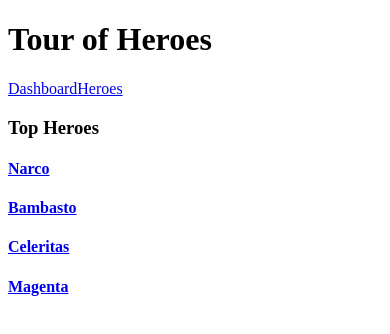
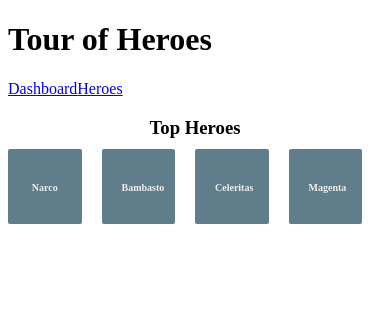
Before and after one commit to winksaville/angular-tour-of-heros, an Angular app: page /dashboard in a window 390 px wide. Shown: the top 334 px of the page. Built offline with nearby package versions, Linux system fonts and the light colour scheme.

Commit message:
Create dashboard.component.css and hero-detail.component.css
Add styleUrls to dashboard.component.ts and hero-detail.component.ts

```diff
--- /dev/null
+++ b/src/app/dashboard.component.css
@@ -0,0 +1,61 @@
+[class*='col-'] {
+  float: left;
+  padding-right: 20px;
+  padding-bottom: 20px;
+}
+[class*='col-']:last-of-type {
+  padding-right: 0;
+}
+a {
+  text-decoration: none;
+}
+*, *:after, *:before {
+  -webkit-box-sizing: border-box;
+  -moz-box-sizing: border-box;
+  box-sizing: border-box;
+}
+h3 {
+  text-align: center; margin-bottom: 0;
+}
+h4 {
+  position: relative;
+}
+.grid {
+  margin: 0;
+}
+.col-1-4 {
+  width: 25%;
+}
+.module {
+  padding: 20px;
+  text-align: center;
+  color: #eee;
+  max-height: 120px;
+  min-width: 120px;
+  background-color: #607D8B;
+  border-radius: 2px;
+}
+.module:hover {
+  background-color: #EEE;
+  cursor: pointer;
+  color: #607d8b;
+}
+.grid-pad {
+  padding: 10px 0;
+}
+.grid-pad > [class*='col-']:last-of-type {
+  padding-right: 20px;
+}
+@media (max-width: 600px) {
+  .module {
+    font-size: 10px;
+    max-height: 75px; }
+}
+@media (max-width: 1024px) {
+  .grid {
+    margin: 0;
+  }
+  .module {
+    min-width: 60px;
+  }
+}
--- a/src/app/dashboard.component.ts
+++ b/src/app/dashboard.component.ts
@@ -5,7 +5,8 @@
 
 @Component({
   selector: 'my-dashboard',
-  templateUrl: './dashboard.component.html'
+  templateUrl: './dashboard.component.html',
+  styleUrls: [ './dashboard.component.css' ]
 })
 export class DashboardComponent implements OnInit {
   heroes: Hero[] = [];
--- /dev/null
+++ b/src/app/hero-detail.component.css
@@ -0,0 +1,29 @@
+label {
+  display: inline-block;
+  width: 3em;
+  margin: .5em 0;
+  color: #607D8B;
+  font-weight: bold;
+}
+input {
+  height: 2em;
+  font-size: 1em;
+  padding-left: .4em;
+}
+button {
+  margin-top: 20px;
+  font-family: Arial;
+  background-color: #eee;
+  border: none;
+  padding: 5px 10px;
+  border-radius: 4px;
+  cursor: pointer; cursor: hand;
+}
+button:hover {
+  background-color: #cfd8dc;
+}
+button:disabled {
+  background-color: #eee;
+  color: #ccc;
+  cursor: auto;
+}
--- a/src/app/hero-detail.component.ts
+++ b/src/app/hero-detail.component.ts
@@ -10,6 +10,7 @@
 @Component({
   selector: 'hero-detail',
   templateUrl: './hero-detail.component.html',
+  styleUrls: [ './hero-detail.component.css' ]
 })
 export class HeroDetailComponent implements OnInit {
   @Input() hero: Hero;
```
